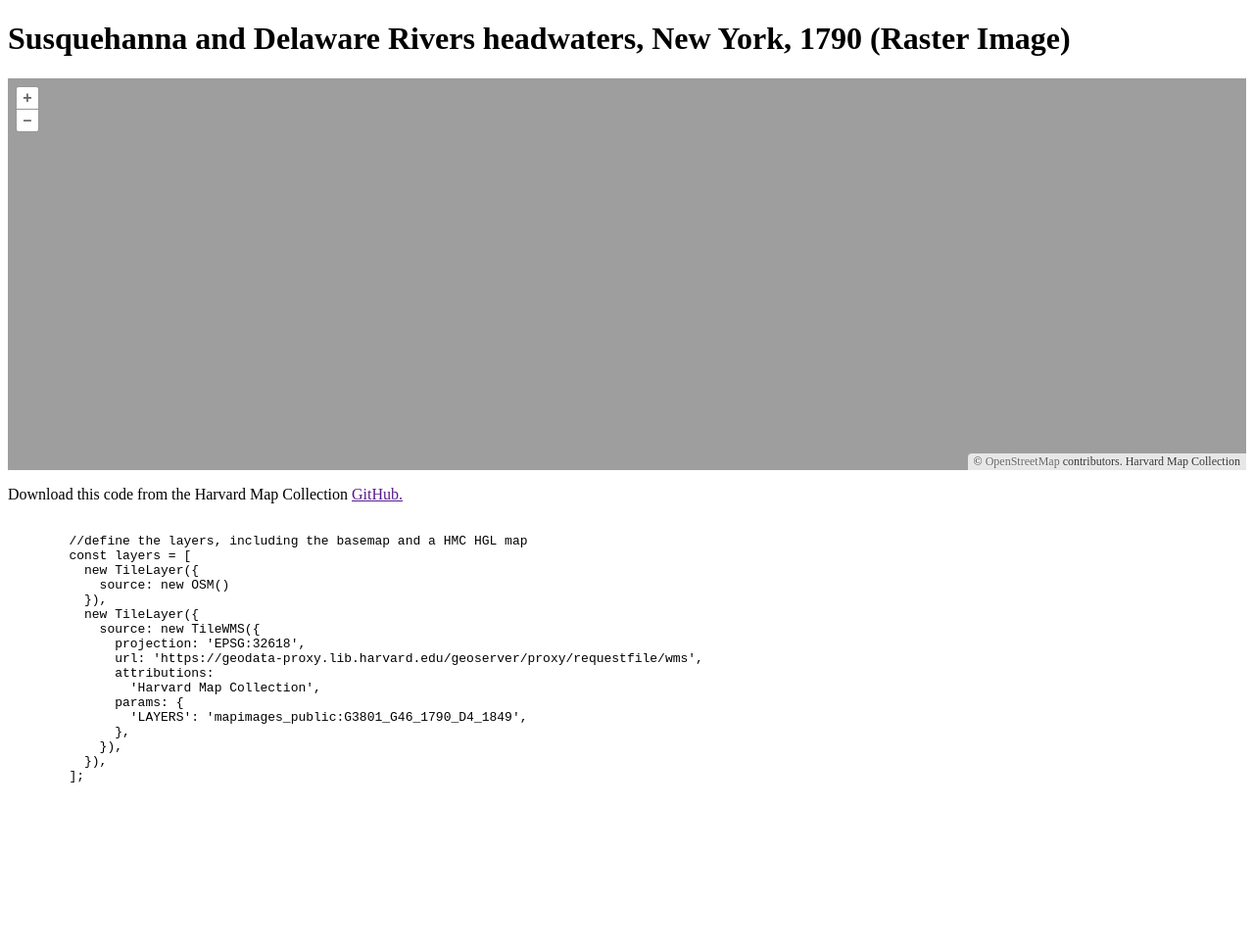
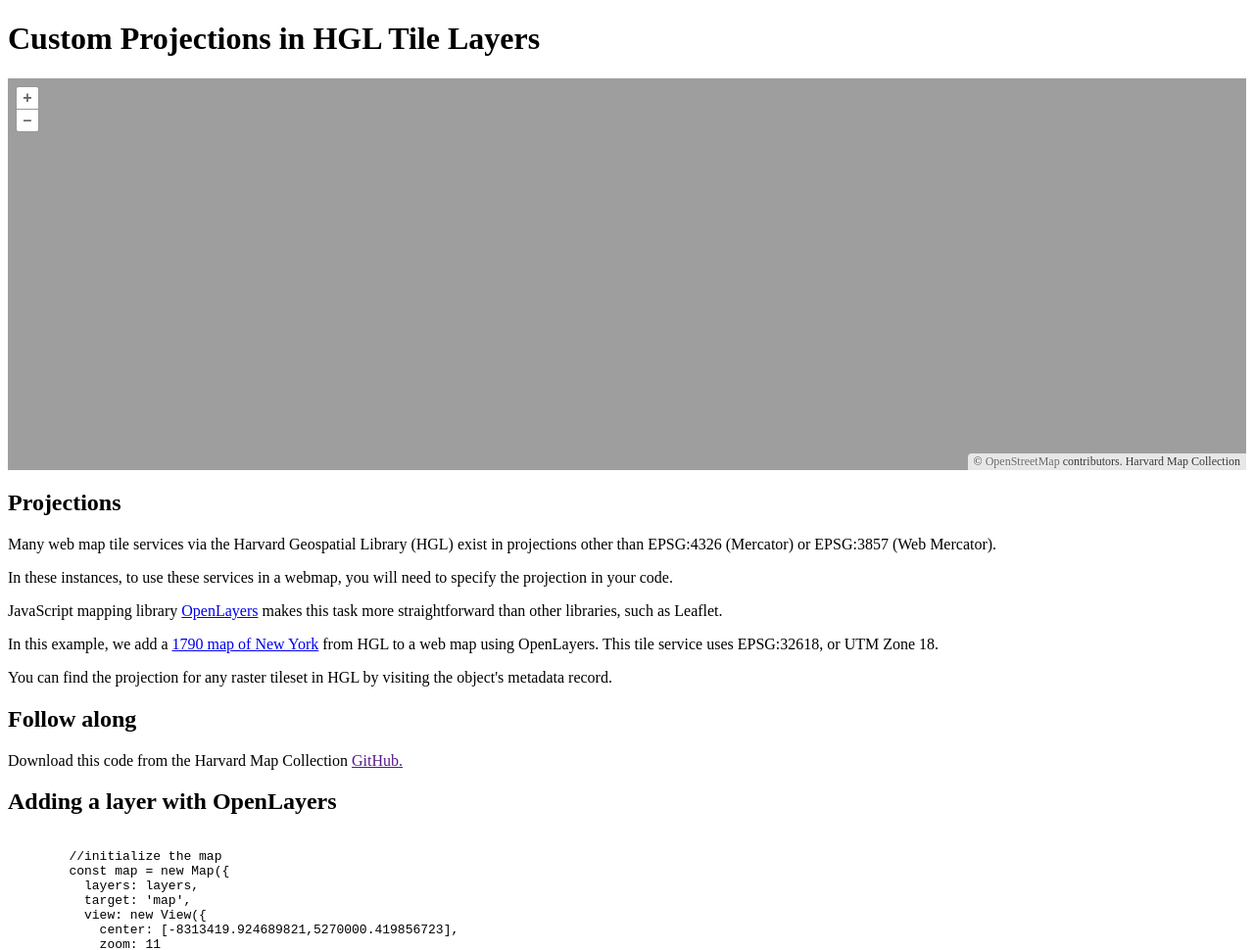
Before and after one commit to HarvardMapCollection/openlayers-examples, a website with bundled scripts: page other-projection/src/index.html in a window 1280 px wide. Shown: the top 970 px of the page at 98% size. Before the commit the page ends 861 px from the top, so only its background shows below. Built offline with nearby package versions, Linux system fonts and the light colour scheme.

Commit message:
add context & build

```diff
--- a/other-projection/src/index.html
+++ b/other-projection/src/index.html
@@ -6,12 +6,31 @@
     <link rel="stylesheet" href="./css/style.css">
   </head>
   <body>
-    <h1 id="title">Susquehanna and Delaware Rivers headwaters, New York, 1790 (Raster Image)</h1>
+    <h1 id="title">Custom Projections in HGL Tile Layers</h1>
     <div id="map" class="map"></div>
+    <h2>Projections</h2>
+    <p>Many web map tile services via the Harvard Geospatial Library (HGL) exist in projections other than EPSG:4326 (Mercator) or EPSG:3857 (Web Mercator).</p>
+    <p>In these instances, to use these services in a webmap, you will need to specify the projection in your code.</p>
+    <p>JavaScript mapping library <a target="_blank" href="https://openlayers.org/">OpenLayers</a> makes this task more straightforward than other libraries, such as Leaflet.</p>
+    <p>In this example, we add a <a target="_blank:" href="https://hgl.harvard.edu/catalog/harvard-g3801-g46-1790-d4-1849">1790 map of New York</a> from HGL to a web map using OpenLayers. This tile service uses EPSG:32618, or UTM Zone 18.</p>
+    <p>You can find the projection for any raster tileset in HGL by visiting the object's metadata record.</p>
+    <h2>Follow along</h2>
     <p>Download this code from the Harvard Map Collection <a target="_blank" href="">GitHub.</a></p>
+    <h2>Adding a layer with OpenLayers</h2>
     <p>
       <pre>
       <code>
+        //initialize the map
+        const map = new Map({
+          layers: layers,
+          target: 'map',
+          view: new View({
+            center: [-8313419.924689821,5270000.419856723],
+            zoom: 11
+          })
+        });
+
+
         //define the layers, including the basemap and a HMC HGL map
         const layers = [
           new TileLayer({
```
Also changed, not shown: other-projection/README.md, other-projection/dist/index.html.
